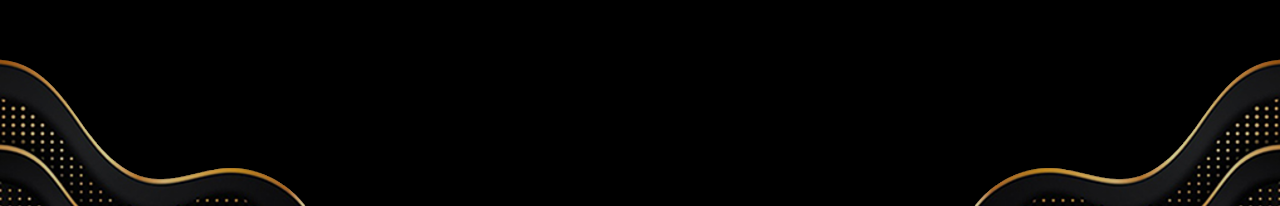
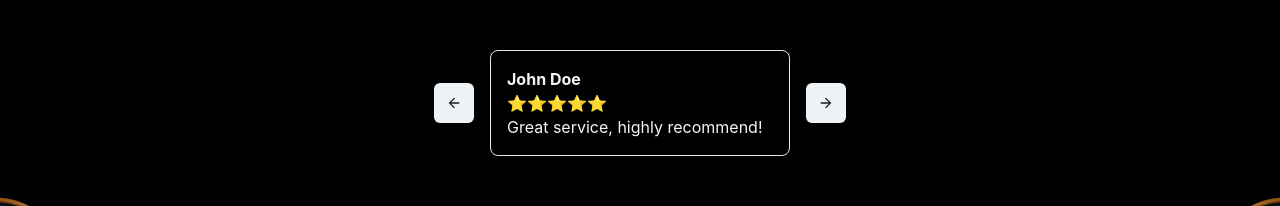
Before and after one commit to ryanlyang/MagicMack, a React (Vite) app: page / in a window 1280 px wide. Shown: the part 1799-2005 px from the top of the page. Built offline with nearby package versions, Linux system fonts and the light colour scheme; no server answers; what aws-amplify would draw is missing.

Commit message:
you know how it do

```diff
--- a/amplify.yml
+++ b/amplify.yml
@@ -12,6 +12,7 @@ frontend:
         - npm run build
         - npm install react-router-dom
         - npm i @chakra-ui/react @emotion/react @emotion/styled framer-motion
+        - npm install @chakra-ui/icons
   artifacts:
     baseDirectory: dist
     files:
--- a/package.json
+++ b/package.json
@@ -11,6 +11,7 @@
   },
   "dependencies": {
     "@aws-amplify/ui-react": "^6.1.9",
+    "@chakra-ui/icons": "^2.1.1",
     "@chakra-ui/react": "^2.8.2",
     "@emotion/react": "^11.11.4",
     "@emotion/styled": "^11.11.5",
--- /dev/null
+++ b/src/components/Reviews.tsx
@@ -0,0 +1,73 @@
+import React, { useState } from 'react';
+import { Box, Text, HStack, VStack, IconButton } from '@chakra-ui/react';
+import { ArrowBackIcon, ArrowForwardIcon } from '@chakra-ui/icons';
+
+interface Review {
+  review_text: string;
+  reviewer: {
+    name: string;
+  };
+  rating: number;
+}
+
+const reviews: Review[] = [
+  {
+    review_text: "Great service, highly recommend!",
+    reviewer: {
+      name: "John Doe",
+    },
+    rating: 5,
+  },
+  {
+    review_text: "Good quality but a bit expensive.",
+    reviewer: {
+      name: "Jane Smith",
+    },
+    rating: 4,
+  },
+
+  {
+    review_text: "Godly Quality beautifully done.",
+    reviewer: {
+      name: "Joe Kerry",
+    },
+    rating: 5,
+  },
+  // Add more reviews as needed
+];
+
+const Reviews = () => {
+  const [currentIndex, setCurrentIndex] = useState(0);
+
+  const handlePrevClick = () => {
+    setCurrentIndex((prevIndex) => (prevIndex === 0 ? reviews.length - 1 : prevIndex - 1));
+  };
+
+  const handleNextClick = () => {
+    setCurrentIndex((prevIndex) => (prevIndex === reviews.length - 1 ? 0 : prevIndex + 1));
+  };
+
+  return (
+    <VStack spacing={4} align="center" mt={8}>
+      <HStack spacing={4}>
+        <IconButton
+          aria-label="Previous review"
+          icon={<ArrowBackIcon />}
+          onClick={handlePrevClick}
+        />
+        <Box p={4} borderWidth="1px" borderRadius="lg" boxShadow="sm" minWidth="300px">
+          <Text fontWeight="bold">{reviews[currentIndex].reviewer.name}</Text>
+          <Text>{'⭐'.repeat(reviews[currentIndex].rating)}</Text>
+          <Text>{reviews[currentIndex].review_text}</Text>
+        </Box>
+        <IconButton
+          aria-label="Next review"
+          icon={<ArrowForwardIcon />}
+          onClick={handleNextClick}
+        />
+      </HStack>
+    </VStack>
+  );
+};
+
+export default Reviews;
--- a/src/pages/home.tsx
+++ b/src/pages/home.tsx
@@ -1,6 +1,7 @@
 import React, {useState} from 'react';
 import '../styles/home.css';
 import ImageCard from '../components/ImageCard';
+import Reviews from '../components/Reviews';
 
 const images = [
   { dirty: '/Sliding_Images/cc185ee11c117276bb22e2fe40578769.jpg', clean: '/Sliding_Images/clean1.jpg' },
@@ -151,6 +152,8 @@ const Home: React.FC = () => {
 
       <ImageCard></ImageCard>
 
+      <Reviews></Reviews>
+
       <div className='bottom_container'>
 
       <img id="Bottom_left" src="/Bottom goldie.png" alt="Bottom left"
```
Also changed, not shown: src/styles/home.css (+9 -0 lines), 1 other file (tests, documents, lock files or other folders).
